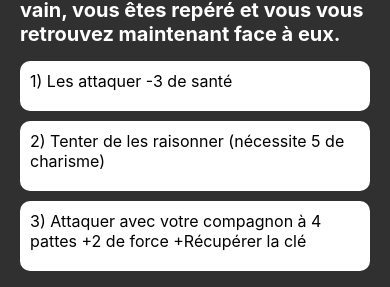
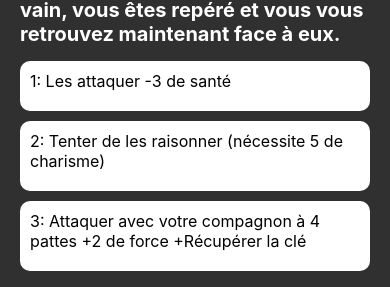
Before and after one commit to pascal-rithi-ke/Wasteland_Warrior, a React Native app in the folder front/: screen /Fourth_Choice in a window 390 px wide. Shown: the part 328-615 px from the top of the page. Built offline with nearby package versions, Linux system fonts and the light colour scheme.

Commit message:
Liaison choix

```diff
--- a/front/screens/inGame/Fith_Choice.js
+++ b/front/screens/inGame/Fifth_Choice.js
@@ -13,14 +13,14 @@ const Fifth_Choice = ({ handleChoice1, handleChoice2 }) => {
       </Text>
       <TouchableOpacity style={styles.choiceCard} onPress={handleChoice1}>
         <Text style={styles.choiceOption}>
-          1) L'aider
+          1: L'aider
           C'était un piège ! Elle n'a rien de cassé et elle est accompagnée de son ami, vous prenant tout sur votre passage et tuant votre chien !
           -3 points de santé
         </Text>
       </TouchableOpacity>
       <TouchableOpacity style={styles.choiceCard} onPress={handleChoice2}>
         <Text style={styles.choiceOption}>
-          2) Prétexter lui rapporter une attelle du centre commercial
+          2: Prétexter lui rapporter une attelle du centre commercial
         </Text>
       </TouchableOpacity>
       <Text style={styles.gameOverText}>
--- a/front/screens/inGame/Fourth_Choice.js
+++ b/front/screens/inGame/Fourth_Choice.js
@@ -1,7 +1,7 @@
 import React from 'react';
 import { View, Text, StyleSheet, Image, TouchableOpacity } from 'react-native';
 
-const FourthChoice = ({ handleChoice1, handleChoice2, handleChoice3 }) => {
+const Fourth_Choice = ({ handleChoice1, handleChoice2, handleChoice3 }) => {
   return (
     <View style={styles.container}>
       <Image source={require('../../assets/game/menacing_bandits.png')} style={styles.image} />
@@ -13,18 +13,18 @@ const FourthChoice = ({ handleChoice1, handleChoice2, handleChoice3 }) => {
       </Text>
       <TouchableOpacity style={styles.choiceCard} onPress={handleChoice1}>
         <Text style={styles.choiceOption}>
-          1) Les attaquer
+          1: Les attaquer
           -3 de santé
         </Text>
       </TouchableOpacity>
       <TouchableOpacity style={styles.choiceCard} onPress={handleChoice2}>
         <Text style={styles.choiceOption}>
-          2) Tenter de les raisonner (nécessite 5 de charisme)
+          2: Tenter de les raisonner (nécessite 5 de charisme)
         </Text>
       </TouchableOpacity>
       <TouchableOpacity style={styles.choiceCard} onPress={handleChoice3}>
         <Text style={styles.choiceOption}>
-          3) Attaquer avec votre compagnon à 4 pattes
+          3: Attaquer avec votre compagnon à 4 pattes
           +2 de force
           +Récupérer la clé
         </Text>
@@ -98,4 +98,4 @@ const styles = StyleSheet.create({
   },
 });
 
-export default FourthChoice;
+export default Fourth_Choice;
--- a/front/screens/inGame/Sixth_Choice.js
+++ b/front/screens/inGame/Sixth_Choice.js
@@ -13,14 +13,14 @@ const Sixth_Choice = ({ handleChoice1, handleChoice2 }) => {
       </Text>
       <TouchableOpacity style={styles.choiceCard} onPress={handleChoice1}>
         <Text style={styles.choiceOption}>
-          1) Tenter
+          1: Tenter
           Visiblement, ça fait une éternité que vous n'avez pas fait de foot. En tirant, vous vous êtes cassé la cheville.
           (-3 endurance)
         </Text>
       </TouchableOpacity>
       <TouchableOpacity style={styles.choiceCard} onPress={handleChoice2}>
         <Text style={styles.choiceOption}>
-          2) Rester concentré sur les ressources
+          2: Rester concentré sur les ressources
         </Text>
       </TouchableOpacity>
     </View>
--- a/front/screens/inGame/Start_Game.js
+++ b/front/screens/inGame/Start_Game.js
@@ -4,12 +4,12 @@ import { View, Text, StyleSheet, Image, TouchableOpacity } from 'react-native';
 const Start_Game = ({ navigation }) => {
   const handleChoice1 = () => {
     // Logique pour le choix 1
-    navigation.navigate('2nd_Choice');
+    navigation.navigate('Second_Choice');
   };
 
   const handleChoice2 = () => {
     // Logique pour le choix 2
-    navigation.navigate('2nd_Choice');
+    navigation.navigate('Second_Choice');
   };
 
   return (
--- a/front/screens/inGame/Third_Choice.js
+++ b/front/screens/inGame/Third_Choice.js
@@ -1,7 +1,7 @@
 import React from 'react';
 import { View, Text, StyleSheet, Image, TouchableOpacity } from 'react-native';
 
-const ThirdChoice = ({ handleChoice1, handleChoice2 }) => {
+const Third_Choice = ({ handleChoice1, handleChoice2 }) => {
   return (
     <View style={styles.container}>
       <Image source={require('../../assets/game/Rencontre_Chien.png')} style={styles.image} />
@@ -75,4 +75,4 @@ const styles = StyleSheet.create({
   },
 });
 
-export default ThirdChoice;
+export default Third_Choice;
```
